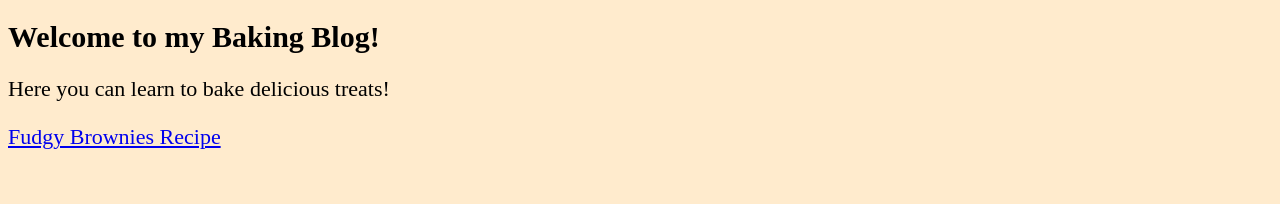
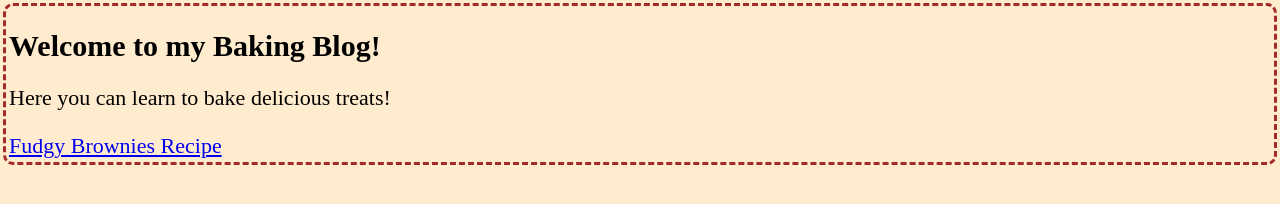
Before and after one commit to Lessgitit-31/HTML-practice-, a plain HTML site: page index.html in a window 1280 px wide. Drawn offline with Linux system fonts and the light colour scheme; a web font is replaced by a local one.

Commit message:
Update style.css

```diff
--- a/style.css
+++ b/style.css
@@ -2,6 +2,10 @@ body {
   background-color: #ffebcd;
   font-family: 'Delicious Handrawn';
   font-size: 22px;
+  border: 3px dashed brown;
+  margin: 3px;
+  padding: 3px;
+  border-radius: 10px;
 }
 
 h1 {
```
